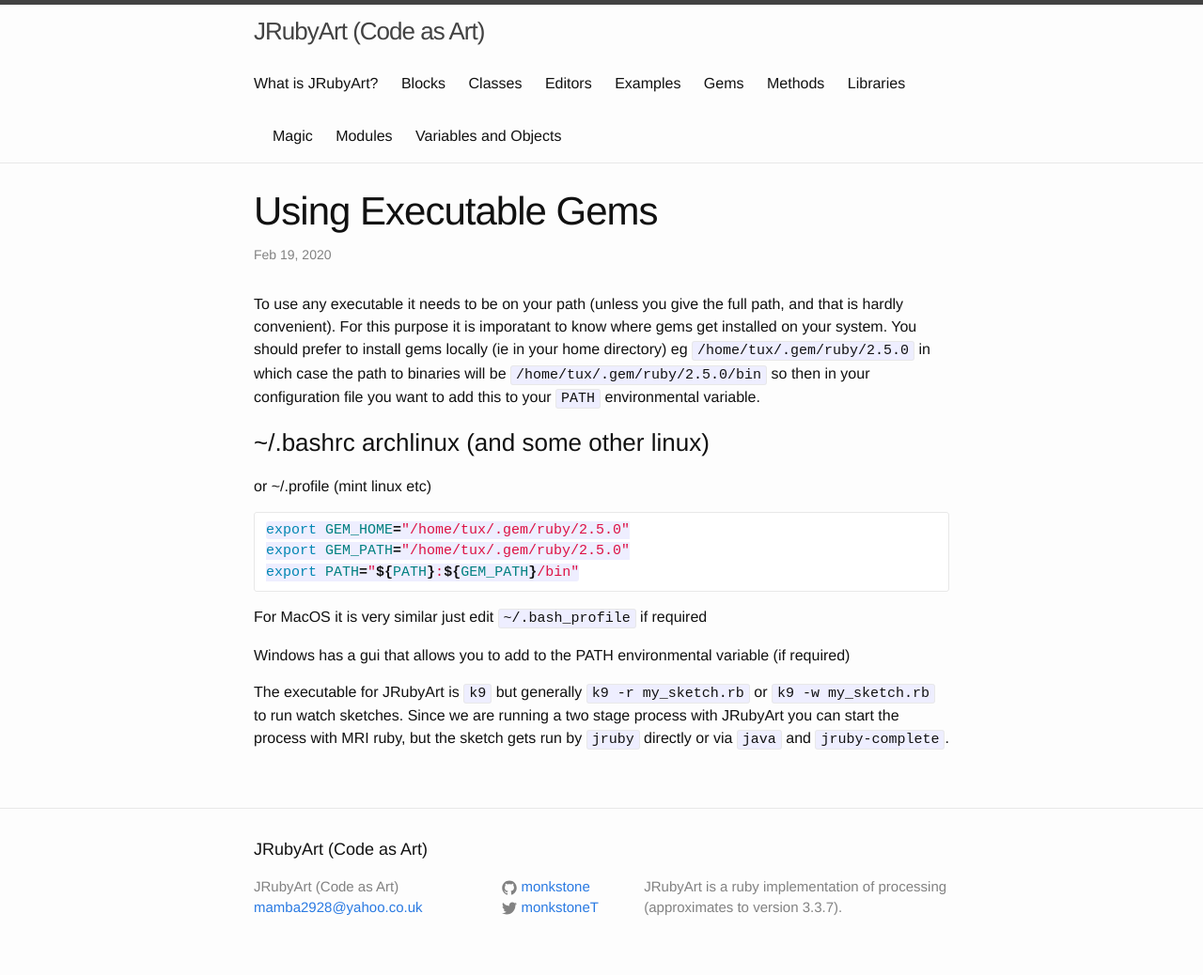
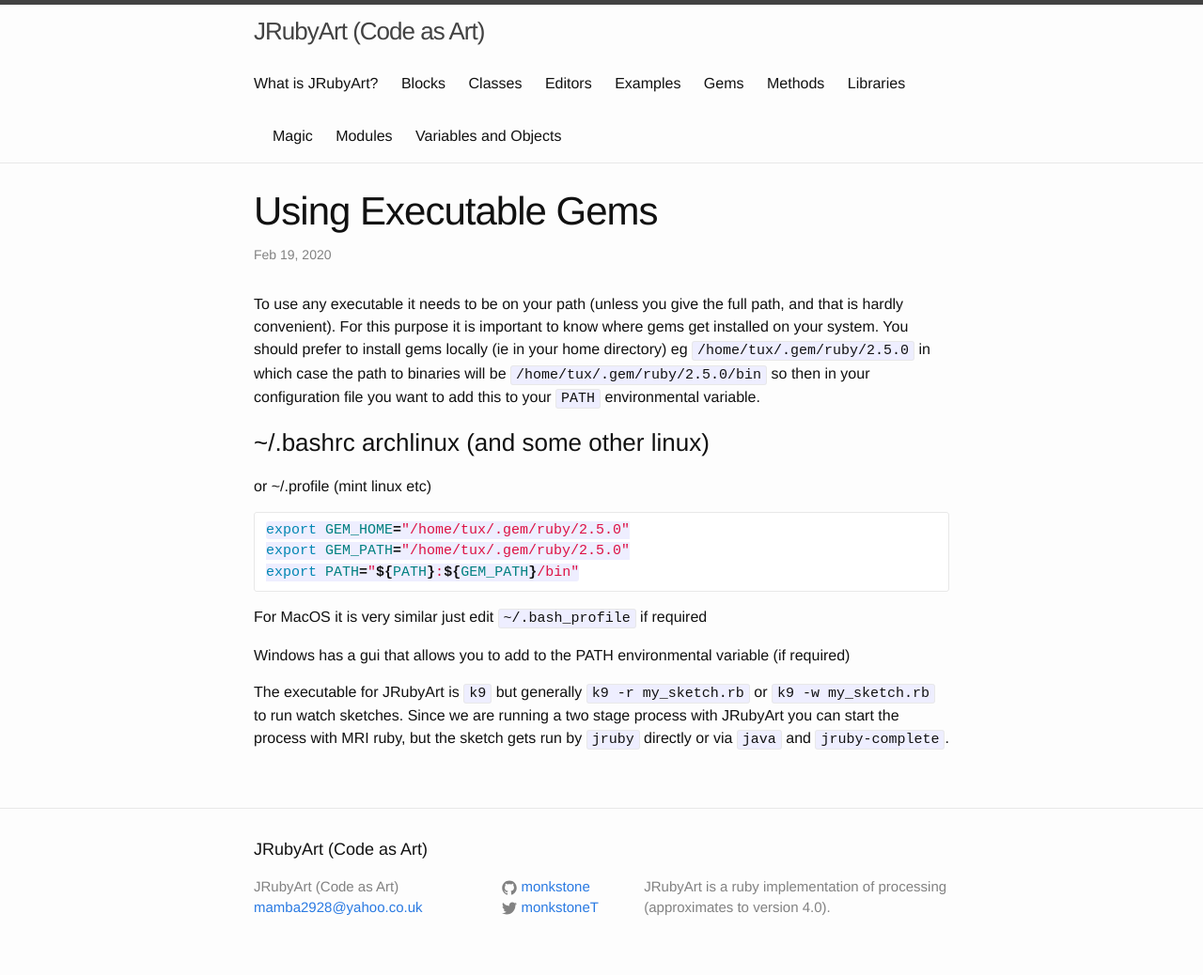
Before and after one commit to ruby-processing/JRubyArt, a Jekyll site: the page built from _gems/executable_gems.md, in a window 1280 px wide. Shown: the whole page at 94% size. Built offline with Jekyll 4.4.1, drawn with Linux system fonts in a browser that asks for light colours.

Commit message:
bump version

```diff
--- a/_config.yml
+++ b/_config.yml
@@ -3,7 +3,7 @@
 title: JRubyArt (Code as Art)
 email: mamba2928@yahoo.co.uk
 description: > # this means to ignore newlines until "baseurl:"
-   JRubyArt is a ruby implementation of processing (approximates to version 3.3.7).
+   JRubyArt is a ruby implementation of processing (approximates to version 4.0).
 baseurl: "" # the subpath of your site, e.g. /blog
 regenerate: true
 url: "https://ruby-processing.github.io/JRubyArt"
--- a/_gems/executable_gems.md
+++ b/_gems/executable_gems.md
@@ -3,7 +3,7 @@
 title:  'Using Executable Gems'
 keywords: gem, jruby_art
 ---
-To use any executable it needs to be on your path (unless you give the full path, and that is hardly convenient). For this purpose it is imporatant to know where gems get installed on your system. You should prefer to install gems locally (ie in your home directory) eg `/home/tux/.gem/ruby/2.5.0` in which case the path to binaries will be `/home/tux/.gem/ruby/2.5.0/bin` so then in your configuration file you want to add this to your `PATH` environmental variable.
+To use any executable it needs to be on your path (unless you give the full path, and that is hardly convenient). For this purpose it is important to know where gems get installed on your system. You should prefer to install gems locally (ie in your home directory) eg `/home/tux/.gem/ruby/2.5.0` in which case the path to binaries will be `/home/tux/.gem/ruby/2.5.0/bin` so then in your configuration file you want to add this to your `PATH` environmental variable.
 
 ### ~/.bashrc archlinux (and some other linux)
 
```
Also changed, not shown: _posts/2015-09-28-comparison.md (+1 -1 lines), _posts/2019-09-28-getting_started.md (+2 -2 lines).
